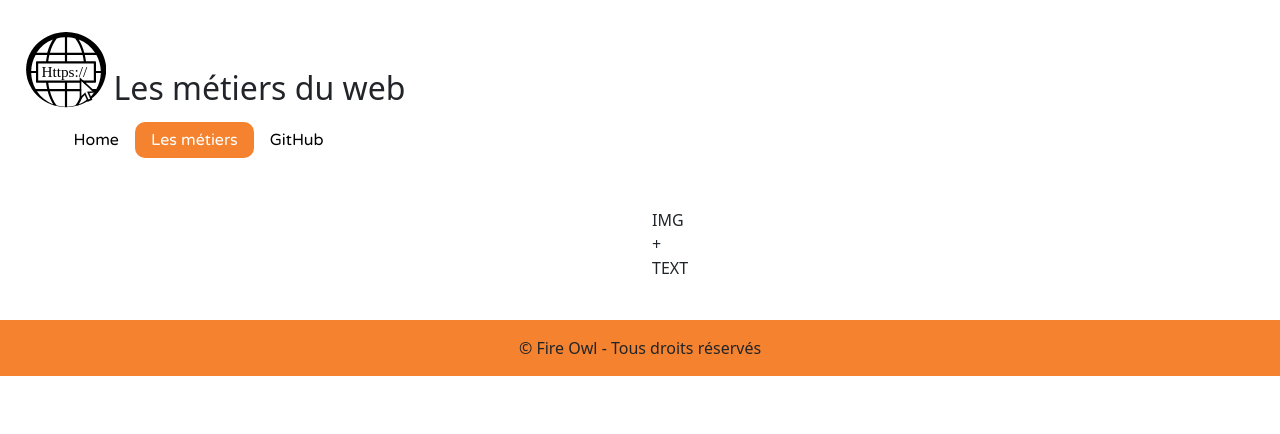
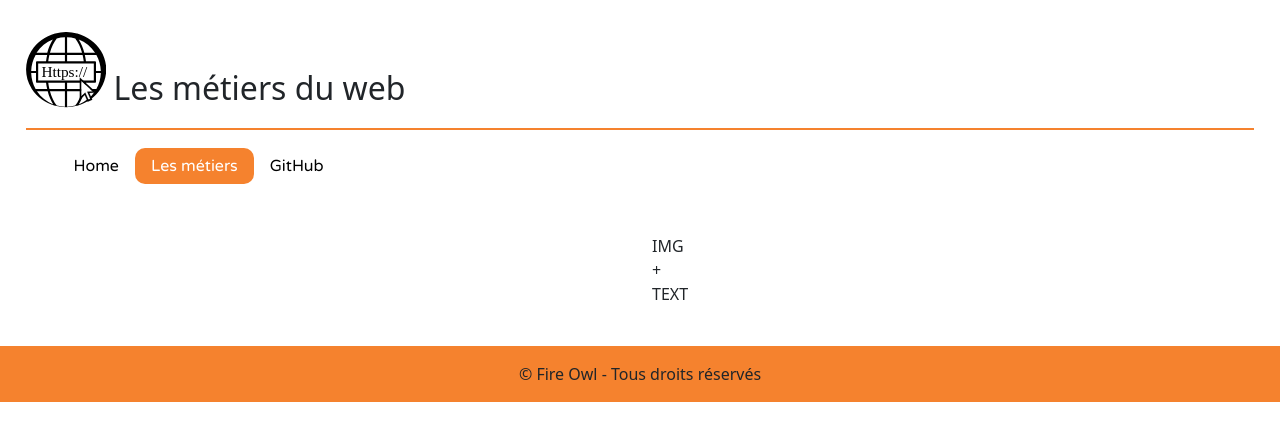
Before and after one commit to Fire-Owl/herve-gael, a PHP site: page /pages/analyste-test.php in a window 1280 px wide. Shown: the top 434 px of the page. Run offline with PHP 8.4, Linux system fonts and the light colour scheme; some libraries are stand-ins or nearby versions.

Commit message:
Header separator

```diff
--- a/assets/styles/nav.css
+++ b/assets/styles/nav.css
@@ -10,6 +10,13 @@ main {
 }
 
 /************** HEADER **************/
+
+.navbar {
+    margin-top: 2vh;
+    padding-top: 2vh;
+    border-top: solid 2px;
+    border-color: #f5822e;
+}
 
 #navbarCollapse {
     margin-left: 2.5rem;
```
